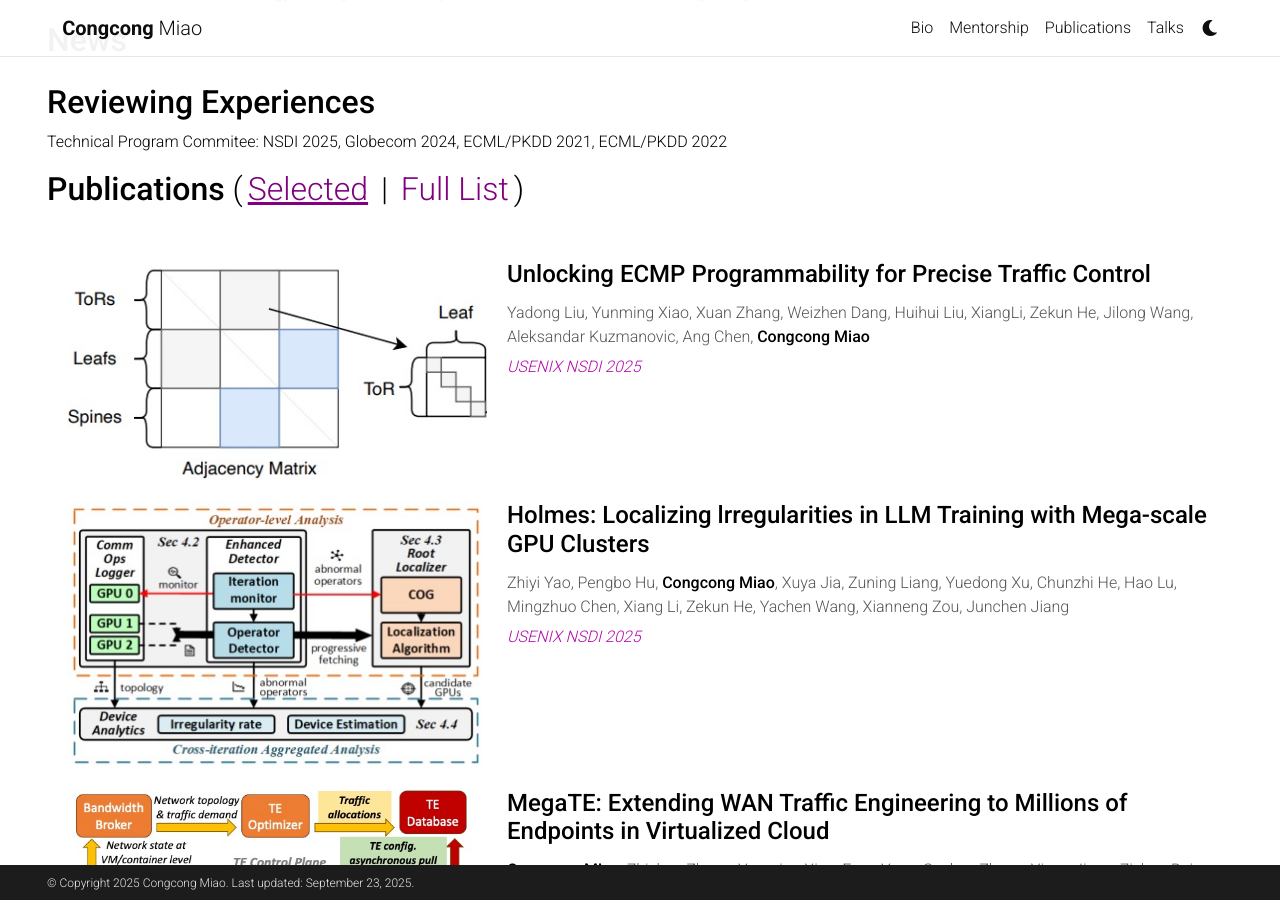
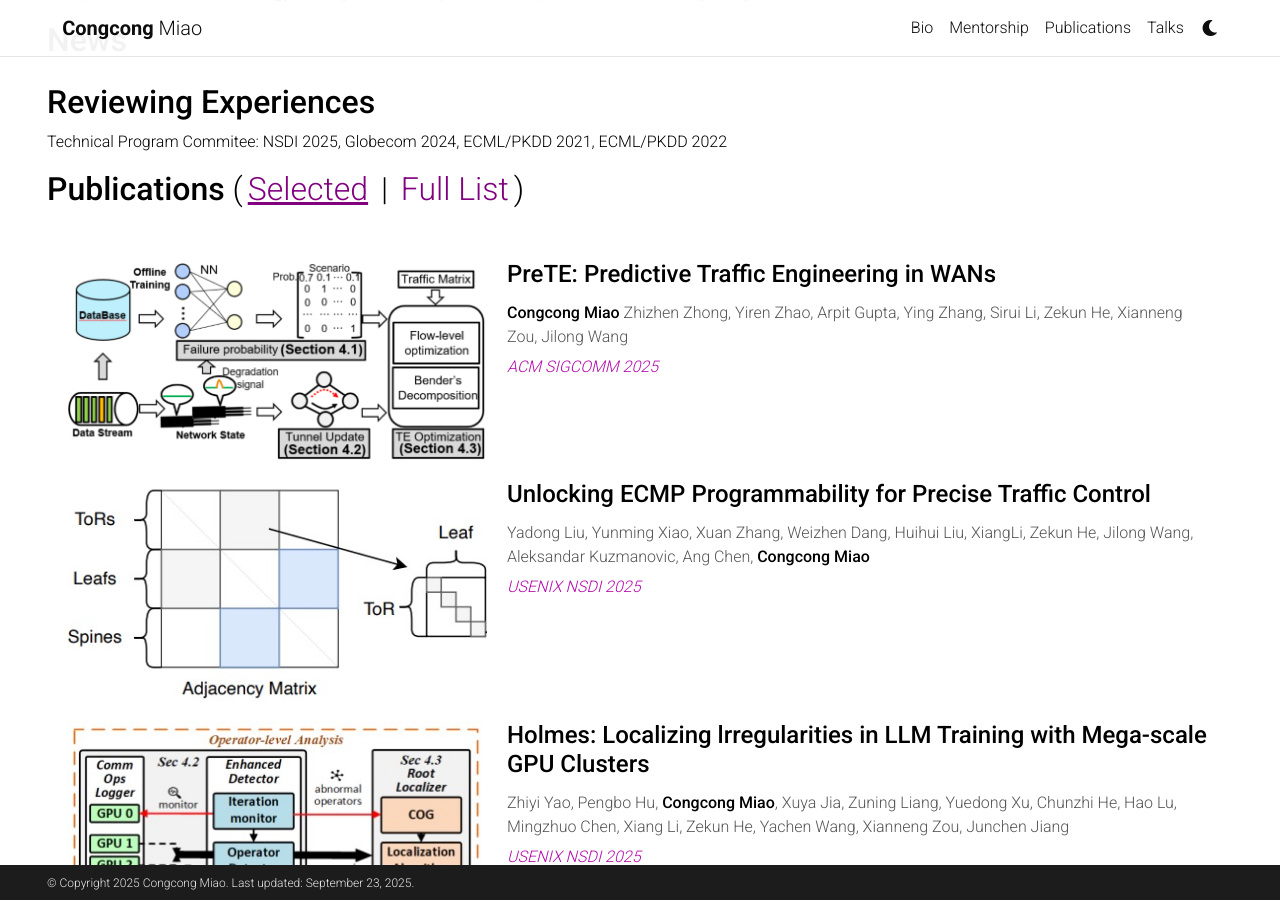
Before and after one commit to congcongmiao/congcongmiao.github.io, a Jekyll site: the page built from _pages/about.html, in a window 1280 px wide and 900 px high, scrolled down 986 px. Built offline with Jekyll 4.4.1, drawn with Linux system fonts in a browser that asks for light colours; comment, search, counter and statistics services are not loaded; a style sheet for code colours, icons or effects is not loaded.

Commit message:
Add files via upload

```diff
--- a/_includes/selected_papers.html
+++ b/_includes/selected_papers.html
@@ -60,6 +60,34 @@
   </style>
   <!-- <h2><strong>Publications</strong></h2> -->
   <div class='publications-wrapper'>
+
+    <div class='publication-item'>
+
+      <div class="publication-image">
+        <img src="../assets/img/PreTE.png" alt="Publication Image">
+      </div>
+      <div class="publication-metadata">
+        <h3 class="publication-title">
+          <a href='https://dl.acm.org/doi/10.1145/3718958.3750508'>
+          <!-- <a href='https://doi.org/10.1145/3603269.3604852'> -->
+            <strong>PreTE: Predictive Traffic Engineering in WANs</strong>
+          <!-- </a> -->
+        </h3>
+        <p class="publication-authors"> <strong>Congcong Miao</strong>
+          Zhizhen Zhong,
+          Yiren Zhao,
+          Arpit Gupta,
+          Ying Zhang,
+          Sirui Li,
+          Zekun He,
+          Xianneng Zou,
+          Jilong Wang
+        </p>
+        <div class="publication-conference">
+          <a href="https://conferences.sigcomm.org/sigcomm/2025/"> <i>ACM SIGCOMM 2025</i></a>
+        </div>
+      </div>
+    </div>
 
     <div class='publication-item'>
 
```
